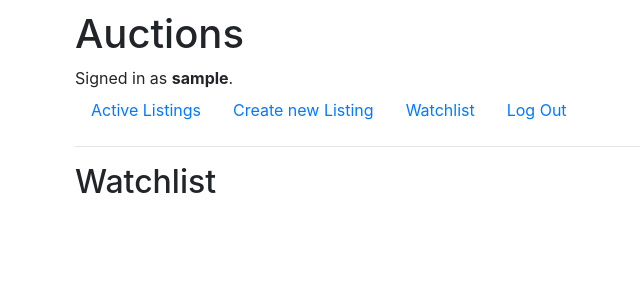
After one commit to Cmmh1101/CS50-commerce, a Django app: page /watchlist in a window 1280 px wide. The commit adds this page. Shown: the top 300 px of the page, without its empty margins (10-650 px from the left). Run offline with Django 3.2, Linux system fonts and the light colour scheme; the visitor is signed in with stand-in values (Sample User, id 1); data that the repository does not hold is empty; some libraries are stand-ins or nearby versions.

Commit message:
add: watchlist

```diff
--- a/auctions/models.py
+++ b/auctions/models.py
@@ -19,6 +19,7 @@ class Listing(models.Model):
     url = models.CharField(max_length=2000, null=True)
     isActive = models.BooleanField(default=True)
     owner = models.ForeignKey(User, on_delete=models.CASCADE, blank=True, related_name="user")
+    watchlist = models.ManyToManyField(User, blank=True, null=True, related_name="listingWatchList")
 
     def __str__(self):
         return self.title
--- a/auctions/templates/auctions/layout.html
+++ b/auctions/templates/auctions/layout.html
@@ -26,6 +26,9 @@
                     <a class="nav-link" href="{% url "add" %}"> Create new Listing </a>
                 </li>
                 <li class="nav-item">
+                    <a class="nav-link" href="{% url 'watchlist' %}"> Watchlist </a>
+                </li>
+                <li class="nav-item">
                     <a class="nav-link" href="{% url 'logout' %}">Log Out</a>
                 </li>
             {% else %}
--- /dev/null
+++ b/auctions/templates/auctions/watchlist.html
@@ -0,0 +1,34 @@
+{% extends "auctions/layout.html" %} {% block body %}
+<h2>Watchlist</h2>
+
+<div class="row d-flex mt-5">
+  {% for listing in listings %}
+  <div class="card mb-3" style="max-width: 540px">
+    <div class="row g-0">
+      <div class="col-md-4">
+        <img
+          src="{{ listing.url }}"
+          class="img-fluid rounded-start"
+          alt="{{ listing.title }}"
+          style="width: 100%; height: 100%"
+        />
+      </div>
+      <div class="col-md-8">
+        <div class="card-body">
+          <h5 class="card-title text-capitalize">{{ listing.title }}</h5>
+          <p class="card-text">{{ listing.description }}</p>
+          <p class="card-text"><strong>$ {{ listing.initial_bid }}</strong></p>
+          <a
+            href="{% url 'listing' listing_id=listing.id %}"
+            class="btn btn-primary"
+            >View Details</a
+          >
+        </div>
+      </div>
+    </div>
+  </div>
+
+  {% endfor%}
+</div>
+
+{% endblock %}
--- a/auctions/urls.py
+++ b/auctions/urls.py
@@ -9,5 +9,8 @@ urlpatterns = [
     path("register", views.register, name="register"),
     path("add", views.add, name="add"),
     path("category", views.category, name="category"),
-    path("listings/<int:listing_id>", views.listing, name="listing")
+    path("listings/<int:listing_id>", views.listing, name="listing"),
+    path("removeWatchlist/<int:listing_id>", views.removeWatchlist, name="removeWatchlist"),
+    path("addWatchlist/<int:listing_id>", views.addWatchlist, name="addWatchlist"),
+    path("watchlist", views.watchlist, name="watchlist")
 ]
--- a/auctions/views.py
+++ b/auctions/views.py
@@ -109,9 +109,28 @@ def category(request):
 def listing(request, listing_id):
     listing = Listing.objects.get(id=listing_id)
     user = request.user
-    # for car in listing:
-    #     car
+    isInWatchlist = request.user in listing.watchlist.all()
     return render(request, "auctions/listing.html", {
         "listing": listing,
-        "user": user
+        "user": user,
+        "isInWatchlist": isInWatchlist
     })
+
+def removeWatchlist(request, listing_id):
+    listing = Listing.objects.get(pk=listing_id)
+    user = request.user
+    listing.watchlist.remove(user)
+    return HttpResponseRedirect(reverse("listing", args=(listing_id, )))
+
+def addWatchlist(request, listing_id):
+    listing = Listing.objects.get(pk=listing_id)
+    user = request.user
+    listing.watchlist.add(user)
+    return HttpResponseRedirect(reverse("listing", args=(listing_id, )))
+
+def watchlist(request):
+    currUser = request.user
+    listings = currUser.listingWatchList.all()
+    return render(request, "auctions/watchlist.html", {
+        "listings": listings
+    })
```
Also changed, not shown: auctions/templates/auctions/listing.html (+19 -1 lines), auctions/migrations/0004_listing_watchlist.py (added), auctions/migrations/0005_alter_listing_watchlist.py (added).
